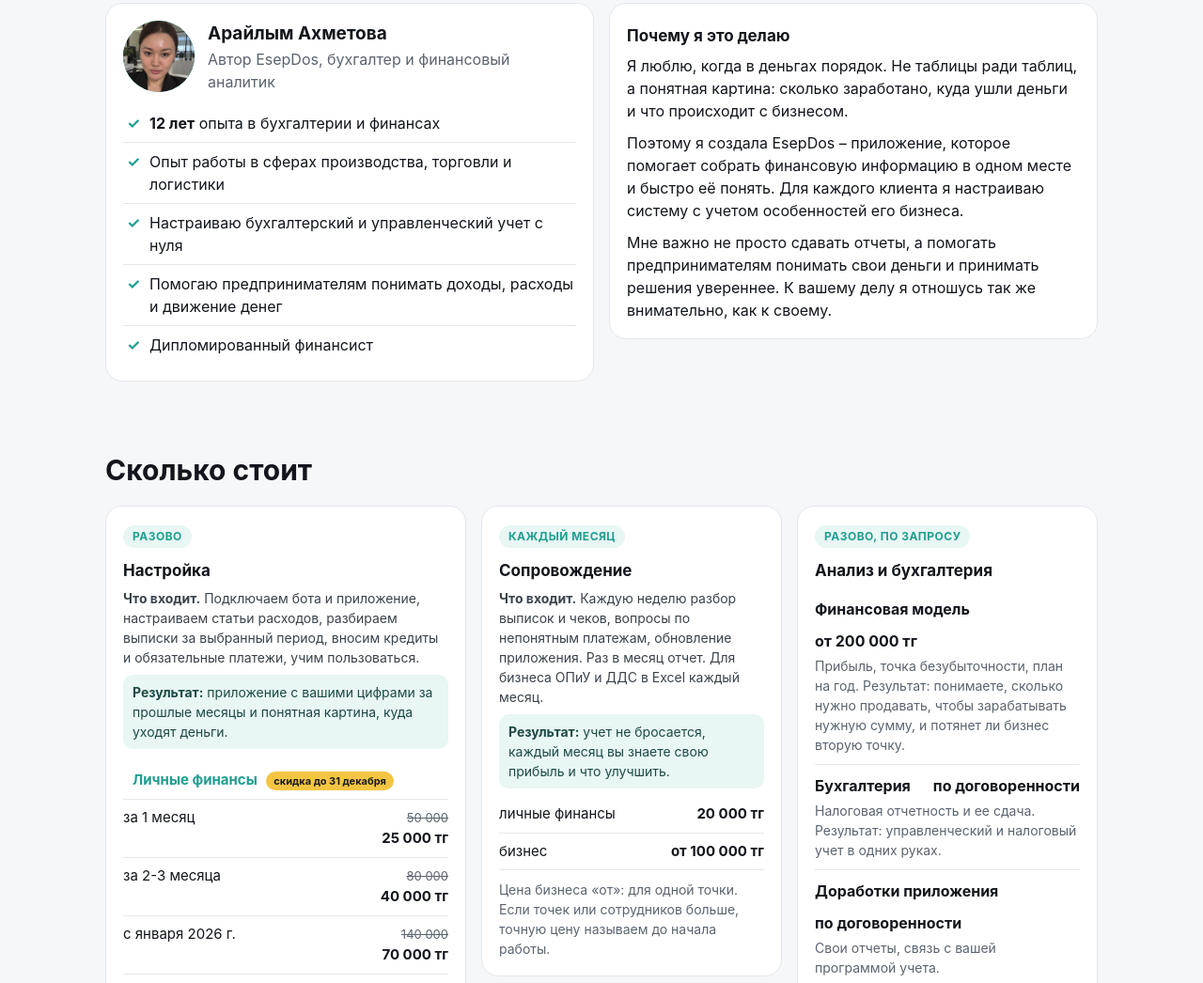
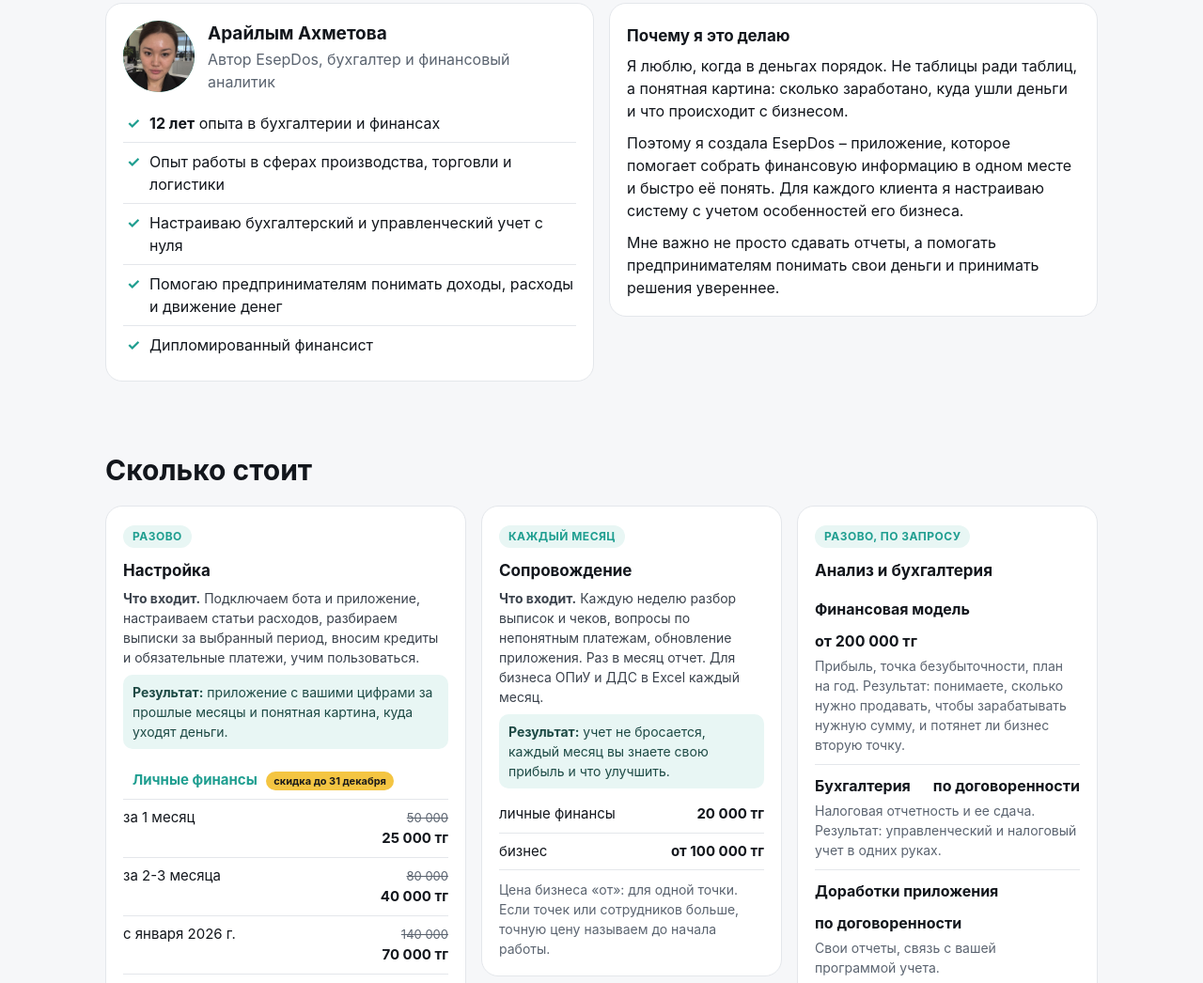
Before and after one commit to araikakd-ui/aray-finance, a plain HTML site: page start.html in a window 1280 px wide. Shown: the part 1921-2967 px from the top of the page at 94% size. Drawn offline with Linux system fonts and the light colour scheme.

Commit message:
Страница: короче конец блока «Почему я это делаю»
Co-Authored-By: Claude Opus 5.5 <noreply@anthropic.com>

```diff
--- a/start.html
+++ b/start.html
@@ -181,7 +181,7 @@
       <h3>Почему я это делаю</h3>
       <p style="margin:0 0 10px">Я люблю, когда в деньгах порядок. Не таблицы ради таблиц, а понятная картина: сколько заработано, куда ушли деньги и что происходит с бизнесом.</p>
       <p style="margin:0 0 10px">Поэтому я создала EsepDos – приложение, которое помогает собрать финансовую информацию в одном месте и быстро её понять. Для каждого клиента я настраиваю систему с учетом особенностей его бизнеса.</p>
-      <p style="margin:0">Мне важно не просто сдавать отчеты, а помогать предпринимателям понимать свои деньги и принимать решения увереннее. К вашему делу я отношусь так же внимательно, как к своему.</p>
+      <p style="margin:0">Мне важно не просто сдавать отчеты, а помогать предпринимателям понимать свои деньги и принимать решения увереннее.</p>
     </div></div>
   </section>
 
```
